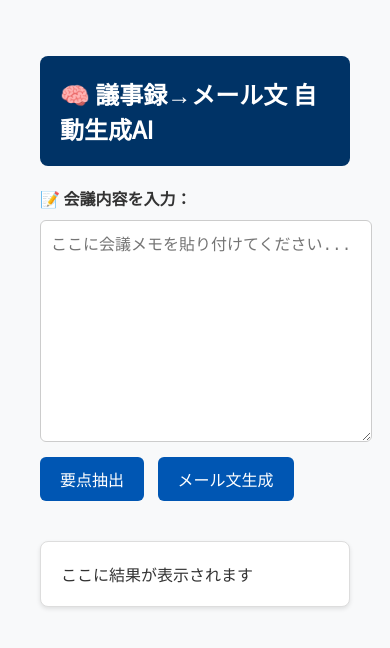
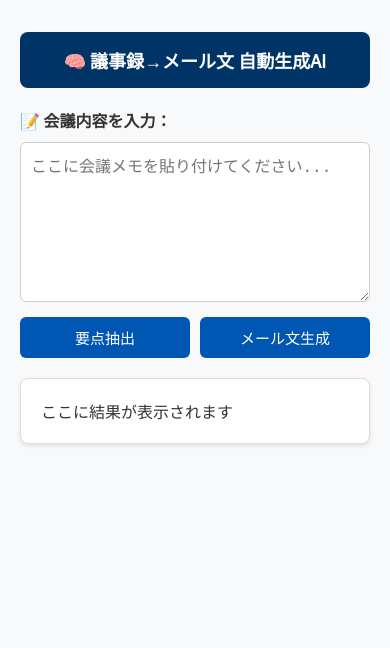
Before and after one commit to NK5796/gijiroku-ai, a plain HTML site: page index.html.html in a window 390 px wide. Drawn offline with Linux system fonts and the light colour scheme.

Commit message:
Add files via upload

```diff
--- a/index.html.html
+++ b/index.html.html
@@ -2,51 +2,72 @@
 <html lang="ja">
 <head>
   <meta charset="UTF-8">
-  <title>議事録→メール文 自動生成AI</title>
+  <meta name="viewport" content="width=device-width, initial-scale=1">
+  <title>議事録→メール生成AI</title>
   <link href="https://fonts.googleapis.com/css2?family=Noto+Sans+JP&display=swap" rel="stylesheet">
   <style>
     body {
       font-family: 'Noto Sans JP', sans-serif;
       background-color: #f8f9fa;
       color: #333;
-      padding: 40px;
+      padding: 20px;
+      margin: 0;
+    }
+
+    .container {
       max-width: 960px;
       margin: auto;
     }
+
     h1 {
       background-color: #003366;
       color: white;
       padding: 20px;
       border-radius: 8px;
-      font-size: 24px;
+      font-size: 20px;
+      text-align: center;
     }
+
     label {
       display: block;
       margin: 20px 0 10px;
       font-weight: bold;
     }
+
     textarea {
       width: 100%;
-      height: 200px;
+      height: 180px;
       padding: 10px;
       font-size: 16px;
       border: 1px solid #ccc;
       border-radius: 6px;
       resize: vertical;
+      box-sizing: border-box;
     }
+
+    .button-group {
+      display: flex;
+      flex-wrap: wrap;
+      gap: 10px;
+      margin: 10px 0 20px;
+    }
+
     button {
-      padding: 10px 20px;
-      margin: 10px 10px 20px 0;
+      flex: 1;
+      min-width: 150px;
+      padding: 12px;
       background-color: #0056b3;
       color: white;
       border: none;
       border-radius: 6px;
+      font-size: 16px;
       cursor: pointer;
-      font-size: 16px;
     }
+
     button:hover {
       background-color: #003f88;
     }
+
     #output {
       background-color: #fff;
       padding: 20px;
@@ -54,24 +75,32 @@
       border: 1px solid #ddd;
       box-shadow: 0 2px 4px rgba(0,0,0,0.1);
       white-space: pre-wrap;
-      margin-top: 20px;
+    }
+
+    @media (max-width: 600px) {
+      h1 { font-size: 18px; padding: 15px; }
+      button { font-size: 15px; padding: 10px; }
+      textarea { height: 160px; }
     }
   </style>
 </head>
 <body>
-
+  <div class="container">
     <h1>🧠 議事録→メール文 自動生成AI</h1>
 
     <label for="inputText">📝 会議内容を入力：</label>
     <textarea id="inputText" placeholder="ここに会議メモを貼り付けてください..."></textarea>
 
+    <div class="button-group">
       <button onclick="generateSummary()">要点抽出</button>
       <button onclick="generateEmail()">メール文生成</button>
+    </div>
 
     <div id="output">ここに結果が表示されます</div>
+  </div>
 
 <script>
-const apiKey = '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'; // ← OpenAIの課金済みAPIキーに差し替えてください
+const apiKey = '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'; // ← OpenAIの課金済みAPIキーを入れてください
 
 async function callChatGPT(prompt) {
   try {
@@ -82,7 +111,7 @@ async function callChatGPT(prompt) {
         "Authorization": `Bearer ${apiKey}`
       },
       body: JSON.stringify({
-        model: "gpt-4", // gpt-3.5-turboでもOK
+        model: "gpt-4", // または "gpt-3.5-turbo"
         messages: [{ role: "user", content: prompt }],
         temperature: 0.4
       })
@@ -94,12 +123,7 @@ async function callChatGPT(prompt) {
     }
 
     const data = await response.json();
-
-    if (!data.choices || !data.choices[0]) {
-      throw new Error("APIの応答に choices[0] が含まれていません。");
-    }
-
-    return data.choices[0].message.content;
+    return data.choices?.[0]?.message?.content ?? "応答形式が不正です。";
 
   } catch (err) {
     console.error("ChatGPT APIエラー:", err);
@@ -132,6 +156,5 @@ ${text}`;
   document.getElementById("output").textContent = result;
 }
 </script>
-
 </body>
 </html>
```
Lines whose indentation alone changed are shown as unchanged.
